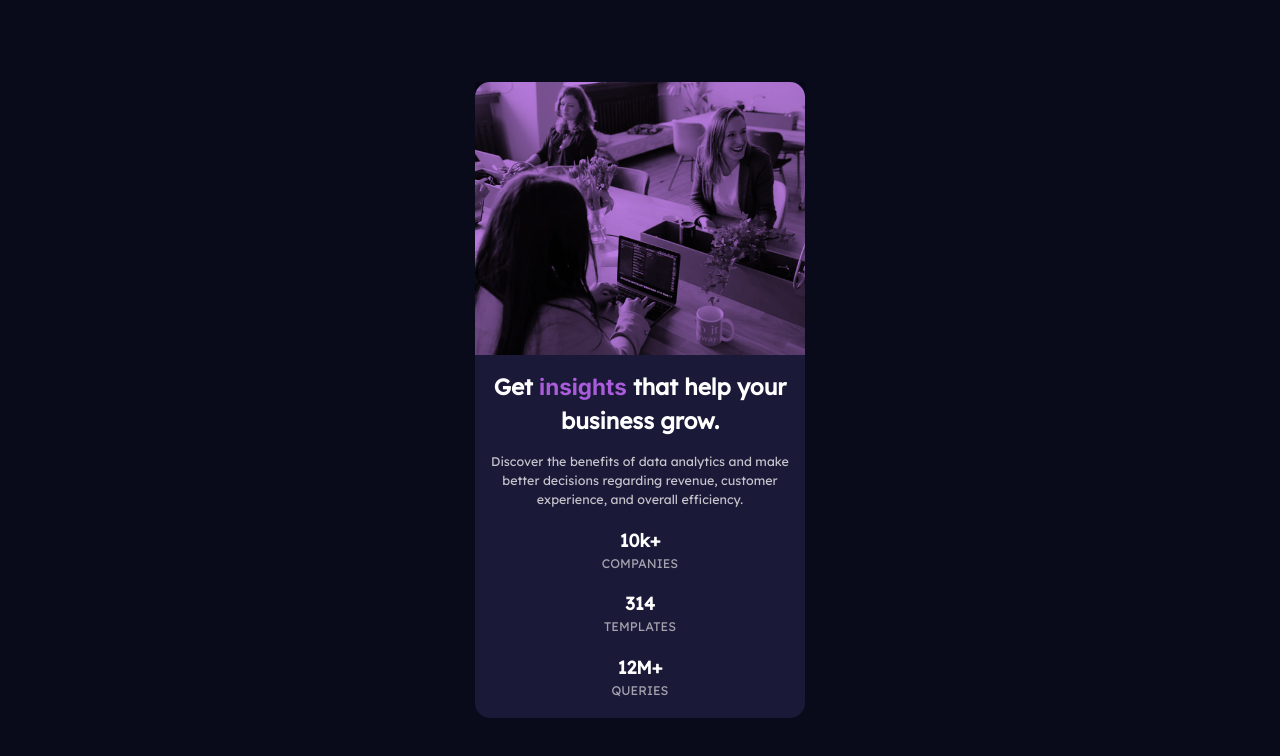
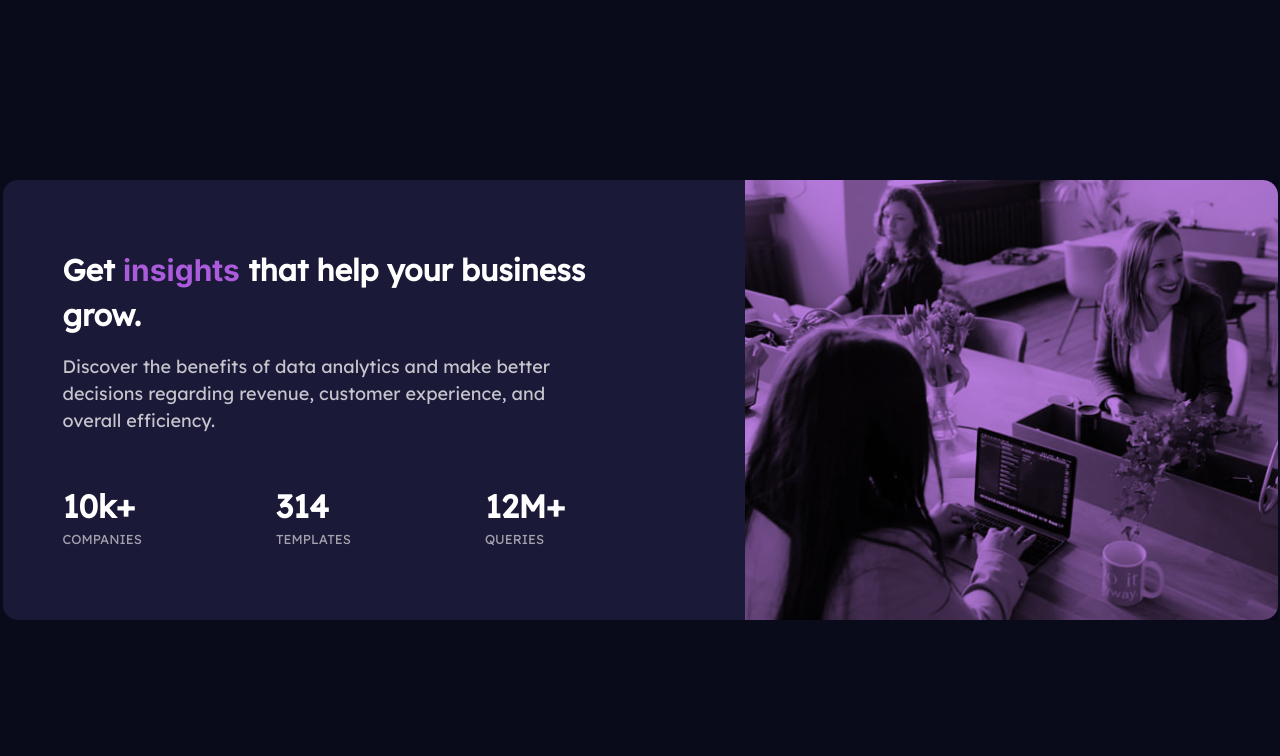
Before and after one commit to samoina/stats-preview-card, a plain HTML site: page index.html in a window 1280 px wide. Drawn offline with Linux system fonts and the light colour scheme.

Commit message:
Style the desktop version using flex

```diff
--- a/index.html
+++ b/index.html
@@ -20,7 +20,7 @@
       <img src="images/image-header-mobile.jpg" alt="background image">
     </picture>
 
-    <!-- <article class="main__article"> -->
+    <article class="main__article">
       <h2 class="main__heading2"> Get <span class="main__span--highlight">insights</span> that help your business grow.
       </h2>
 
--- a/style.css
+++ b/style.css
@@ -113,3 +113,53 @@ picture {
 	mix-blend-mode: multiply;
 	opacity: 0.8;
 }
+
+@media screen and (min-width: 60rem) {
+	.main {
+		max-width: 85rem;
+		flex-direction: row-reverse;
+	}
+
+	.main__heading2 {
+		font-size: xx-large;
+	}
+
+	.main__article {
+		display: flex;
+		flex-direction: column;
+		padding: 3rem 10rem 1rem 4rem;
+		flex: 1;
+		text-align: left;
+	}
+
+	.main__picture {
+		flex: 1;
+	}
+
+	.main__stats {
+		display: flex;
+		justify-content: space-between;
+		padding: 2rem 2rem 2rem 0;
+	}
+
+	.main__picture img {
+		border-radius: 0 1rem 1rem 0;
+	}
+
+	.main__heading2 {
+		color: var(--white);
+		font-size: 2rem;
+	}
+
+	.main__para {
+		font-size: large;
+	}
+
+	.main__span--bold {
+		font-size: xx-large;
+	}
+
+	.main__para--stats {
+		font-size: small;
+	}
+}
```
